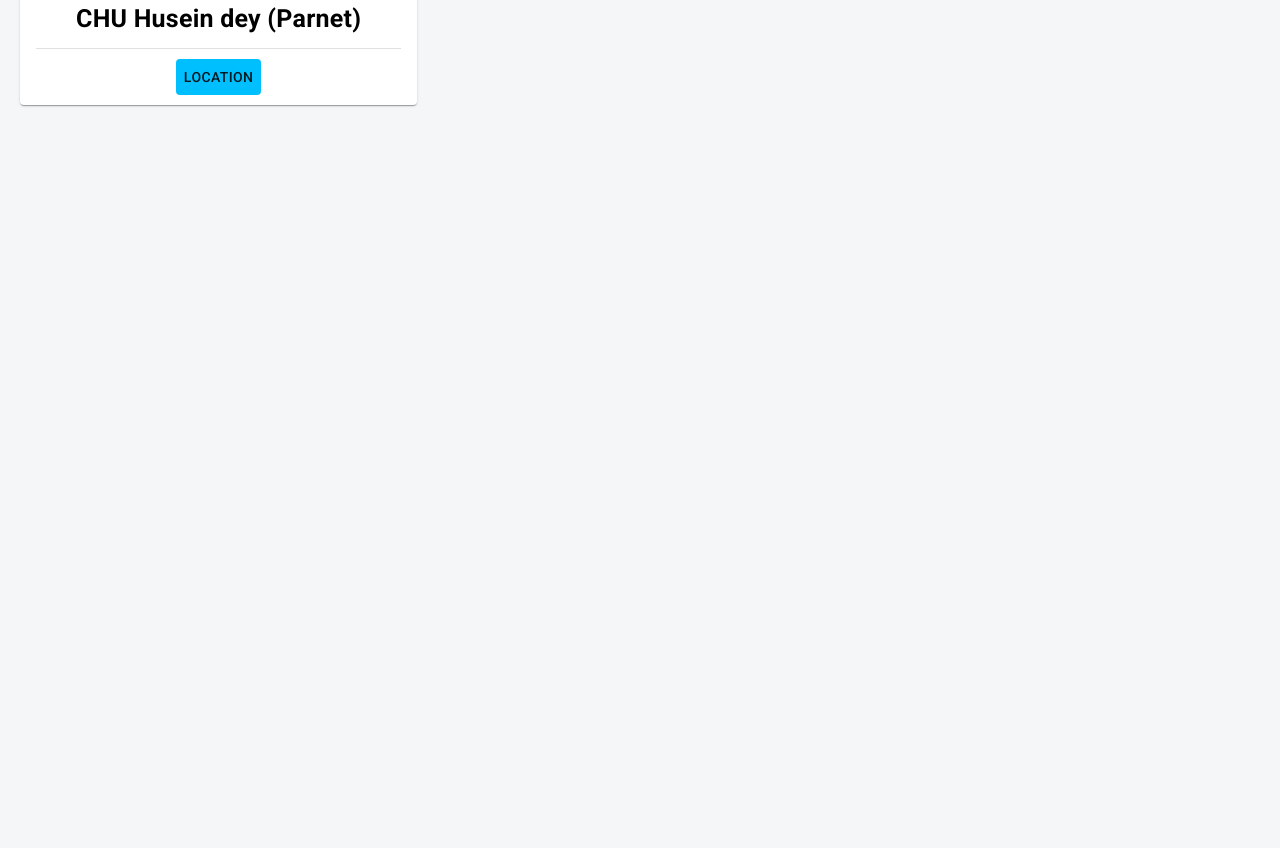
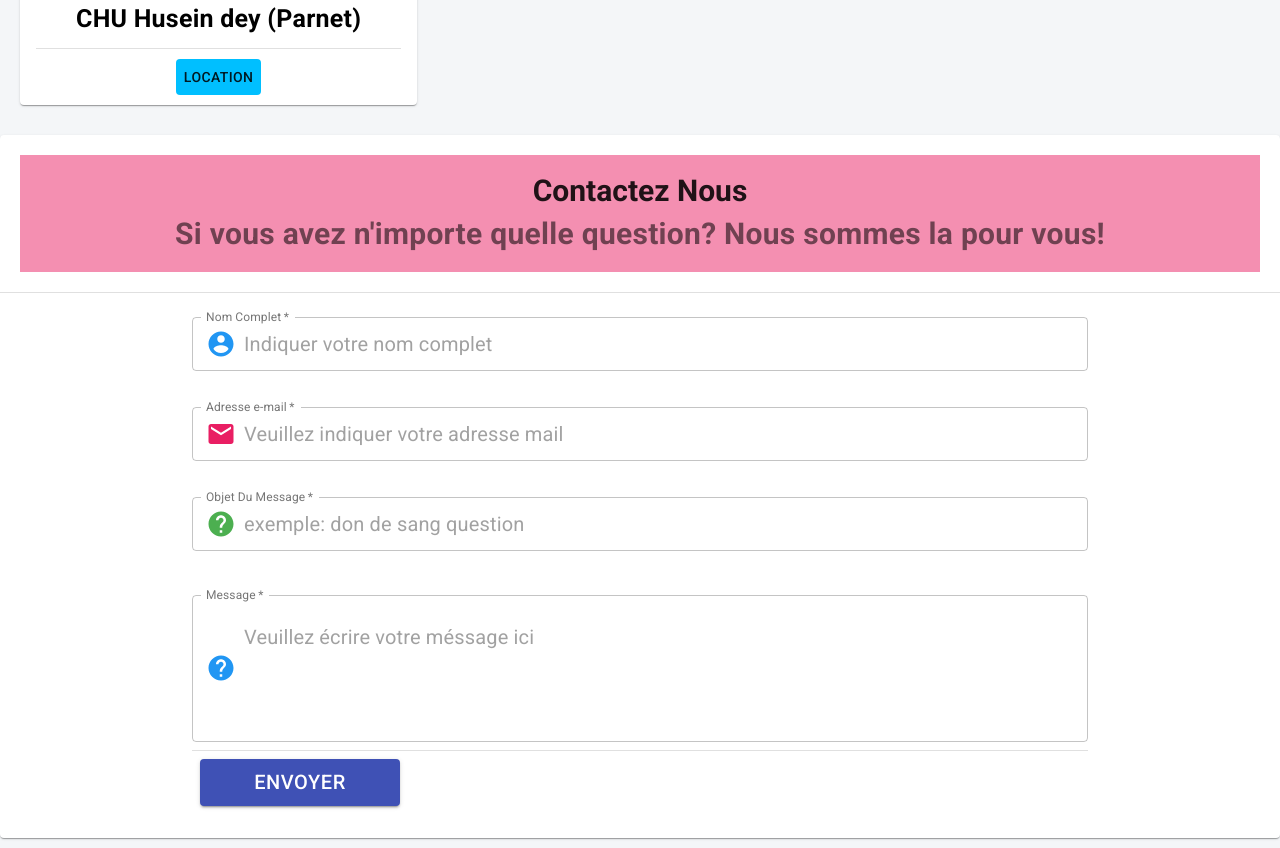
Before and after one commit to mohammedi-haroune/red-crescent-webapp, a React (Create React App) app: page / in a window 1280 px wide. Shown: the part 2740-3588 px from the top of the page. Before the commit the page ends 2865 px from the top, so only its background shows below. Built offline with nearby package versions, Linux system fonts and the light colour scheme.

Commit message:
Feat[Contact]: Add the contact us form
Added the contact form

```diff
--- a/src/App.js
+++ b/src/App.js
@@ -1,5 +1,5 @@
 import React from 'react';
-import {Hospitals} from './components';
+import {Hospitals, Contact} from './components';
 import './App.css';
 import {hospitals} from './data.js';
 
@@ -8,6 +8,7 @@
     <div className="App">
       <h1 style={{textAlign:'center'}}> HOPITAUX </h1>
       <Hospitals hospitals={hospitals} />
+      <Contact />
     </div>
   );
 }
--- /dev/null
+++ b/src/components/Contact/Contact.js
@@ -0,0 +1,228 @@
+import React, { useState } from 'react';
+import clsx from 'clsx';
+import InputAdornment from '@material-ui/core/InputAdornment';
+import AccountCircle from '@material-ui/icons/AccountCircle';
+import HelpIcon from '@material-ui/icons/Help';
+import EmailIcon from '@material-ui/icons/Email';
+
+import { makeStyles } from '@material-ui/styles';
+import {
+  Card,
+  CardHeader,
+  CardContent,
+  CardActions,
+  Divider,
+  Grid,
+  Button,
+  TextField
+} from '@material-ui/core';
+
+const useStyles = makeStyles(() => ({
+  root: {
+    margin: '10px auto',
+  },
+  cardHeader: {
+    margin: '20px',
+    backgroundColor: '#f48fb1'
+  },
+  rootCardContent: {
+    width: '70%',
+    margin: '0 auto',
+  },
+  textField: {
+    fontSize: '20px',
+    padding: '15px 0',
+  },
+  MessagetextField:{
+    minHeight: '80px',
+    fontSize: '20px',
+    padding: '15px 0',
+  },
+  title: {
+    fontWeight: '1000',
+    fontSize: '30px'
+  },
+  subHeader: {
+    fontWeight: '1000',
+    fontSize: '30px'
+  }
+}));
+
+const AccountDetails = props => {
+  const { className, ...rest } = props;
+  const classes = useStyles();
+
+  const [values, setValues] = useState({
+    firstName: "",
+    lastName: "",
+    email: "",
+    phone: '',
+    city: 'City???',
+    country: 'Country???'
+  });
+
+  const handleChange = event => {
+    setValues({
+      ...values,
+      [event.target.name]: event.target.value
+    });
+  };
+
+  return (
+
+    <Card
+      {...rest}
+      className={clsx(classes.root, className)}
+      color="secondary"
+    >
+      <form
+        autoComplete="off"
+        noValidate
+      >
+        <CardHeader
+          classes={{
+            root: classes.cardHeader,
+            title: classes.title,
+            subheader: classes.subHeader
+          }}
+          subheader="Si vous avez n'importe quelle question? Nous sommes la pour vous!"
+          title="Contactez Nous"
+        />
+        <Divider />
+        <CardContent
+          classes = {{root: classes.rootCardContent,
+            content: classes.cardContent}}>
+          <Grid
+            container
+            spacing={3}
+          >
+            <Grid
+              item
+              md={12}
+              xs={12}
+            >
+              <TextField
+                fullWidth
+                color="secondary"
+                name="fullName"
+                label="Nom Complet"
+                margin="dense"
+                placeholder="Indiquer votre nom complet"
+                onChange={handleChange}
+                required
+                variant="outlined"
+                InputProps={{
+                  classes: {
+                    input: classes.textField
+                  },
+                  startAdornment: (
+                    <InputAdornment position="start">
+                      <AccountCircle style={{color:'#2196f3', fontSize: '30px'}}/>
+                    </InputAdornment>
+                  ),
+                }}
+            />
+            </Grid>
+            <Grid
+              item
+              md={12}
+              xs={12}
+            >
+              <TextField
+                fullWidth
+                color="secondary"
+                name="email"
+                label="Adresse e-mail"
+                margin="dense"
+                placeholder="Veuillez indiquer votre adresse mail"
+                onChange={handleChange}
+                required
+                variant="outlined"
+                InputProps={{
+                  classes: {
+                    input: classes.textField
+                  },
+                  startAdornment: (
+                    <InputAdornment position="start">
+                      <EmailIcon style={{color:'#e91e63', fontSize: '30px'}}/>
+                    </InputAdornment>
+                  ),
+                }}
+            />
+            </Grid>
+            <Grid
+              item
+              md={12}
+              xs={12}
+            >
+              <TextField
+                fullWidth
+                color="secondary"
+                name="objet"
+                label="Objet Du Message"
+                placeholder="exemple: don de sang question"
+
+                margin="dense"
+                onChange={handleChange}
+                required
+                variant="outlined"
+                InputProps={{
+                  classes: {
+                    input: classes.textField
+                  },
+                  startAdornment: (
+                    <InputAdornment position="start">
+                      <HelpIcon style={{color:'#4caf50', fontSize: '30px'}}/>
+                    </InputAdornment>
+                  ),
+                }}
+            />
+            </Grid>
+            <Grid
+              item
+              md={12}
+              xs={12}
+            >
+              <TextField
+                fullWidth
+                multiline
+                color="secondary"
+                name="message"
+                label="Message"
+                placeholder="Veuillez écrire votre méssage ici"
+                margin="normal"
+                onChange={handleChange}
+                required
+                variant="outlined"
+                InputProps={{
+                  classes: {
+                    input: classes.MessagetextField
+
+                  },
+                  startAdornment: (
+                    <InputAdornment position="start">
+                      <HelpIcon style={{color:'#2196f3', fontSize: '30px'}}/>
+                    </InputAdornment>
+                  ),
+                }}
+            />
+            </Grid>
+          </Grid>
+          <Divider />
+          <CardActions>
+            <Button
+              color="primary"
+              variant="contained"
+              style={{fontSize: '20px', width:'200px'}}
+            >
+              Envoyer
+            </Button>
+          </CardActions>
+        </CardContent>
+      </form>
+    </Card>
+  );
+};
+
+
+export default AccountDetails;
--- /dev/null
+++ b/src/components/Contact/index.js
@@ -0,0 +1 @@
+export { default } from './Contact';
--- a/src/components/index.js
+++ b/src/components/index.js
@@ -1,2 +1,3 @@
 export { default as HospitalCard } from './HospitalCard';
 export { default as Hospitals } from './Hospitals';
+export { default as Contact } from './Contact';
```
